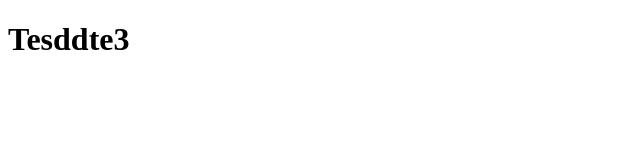
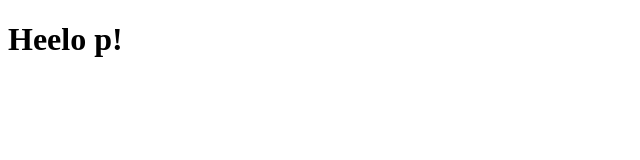
Before and after one commit to ViniciusMeneses1/dororonews, a Next.js app: page / in a window 1280 px wide. Shown: the top 160 px of the page, without its empty margins (0-640 px from the left). Built offline with nearby package versions, Linux system fonts and the light colour scheme.

Commit message:
Modifica a frase

```diff
--- a/pages/index.js
+++ b/pages/index.js
@@ -1,5 +1,5 @@
 function Home() {
-    return <h1>Tesddte3</h1>
+    return <h1>Heelo p!</h1>
 }
 
 export default Home;
```
